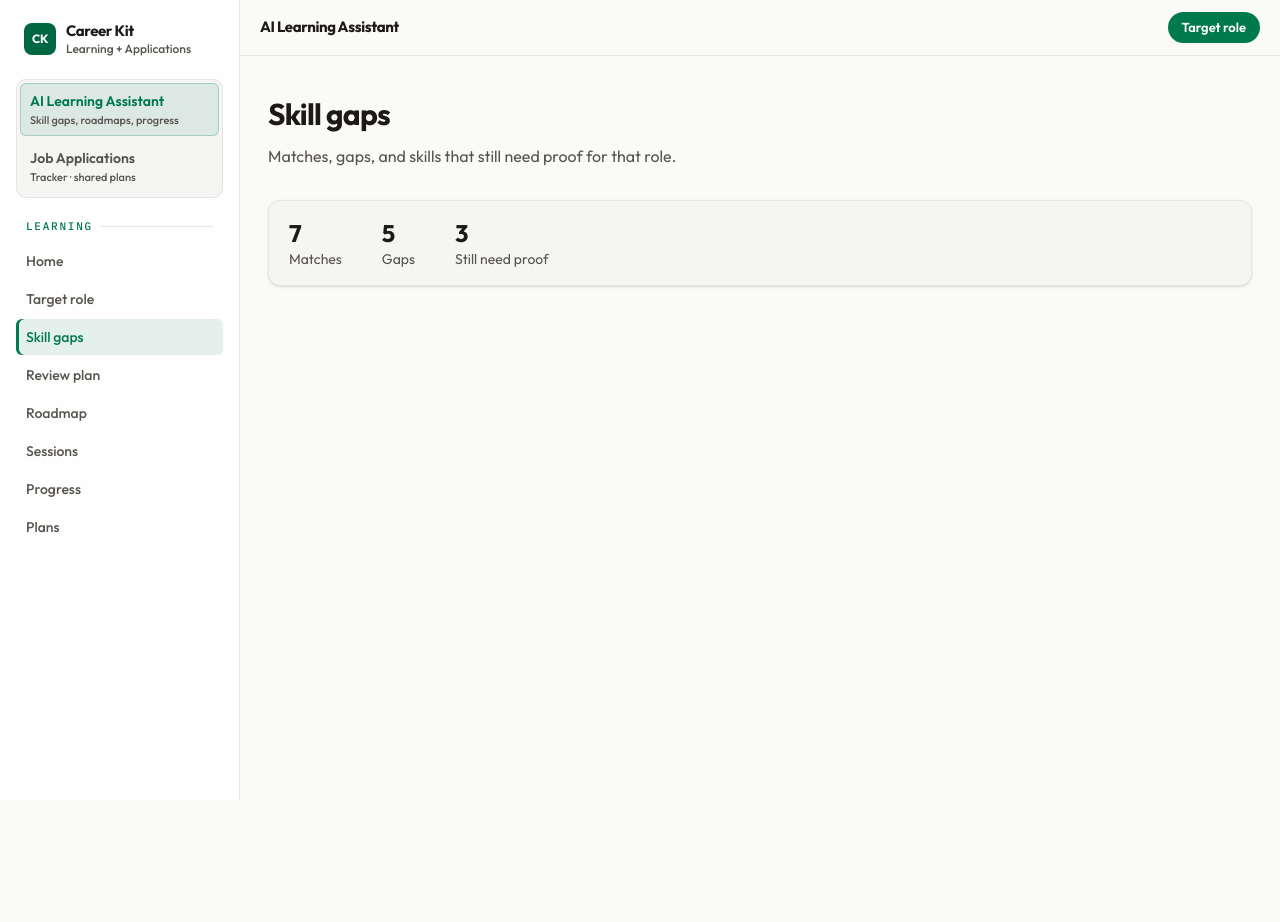
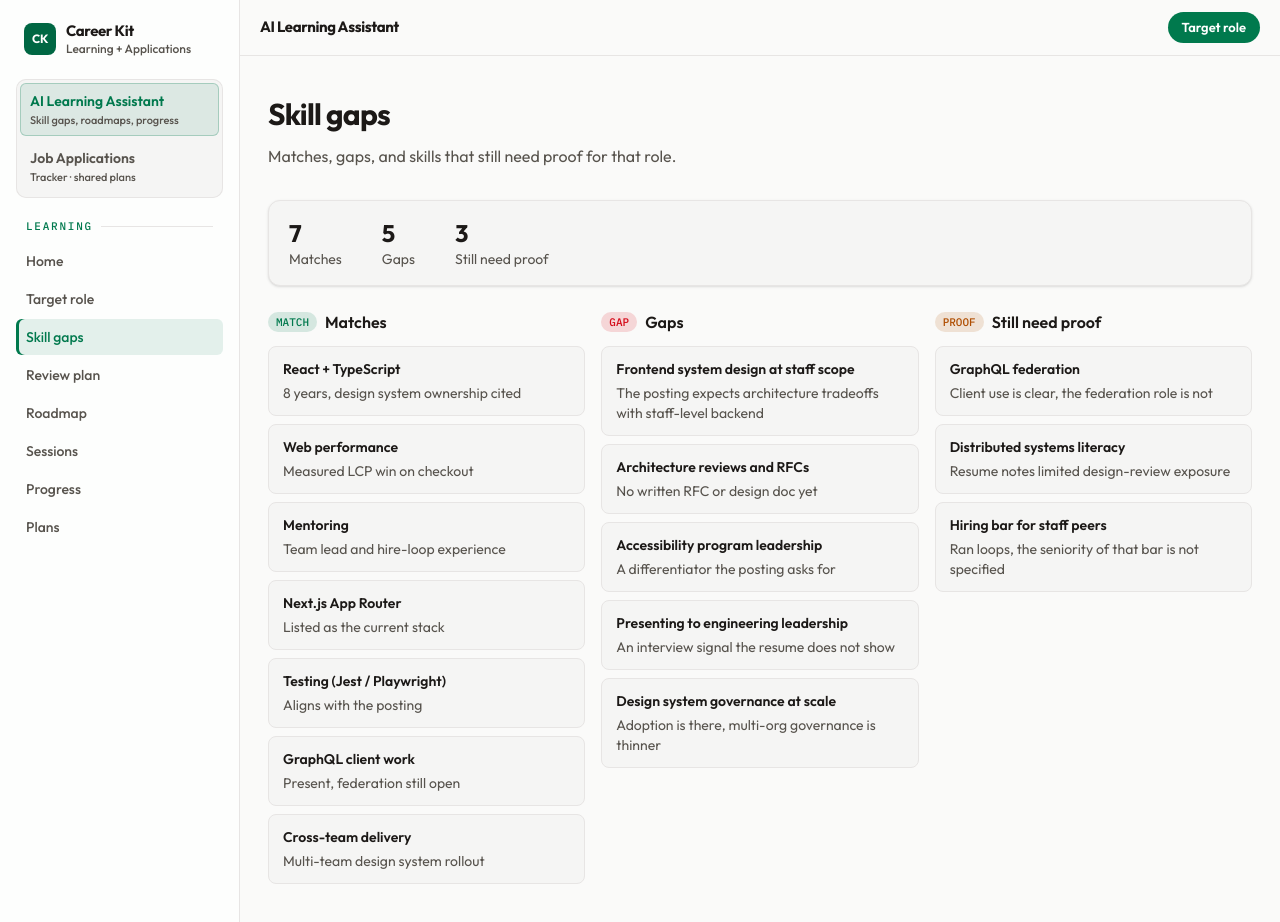
Before and after one commit to jappreetS/ai-learning-assistant, a Next.js app: page /gaps in a window 1280 px wide. Before the commit the page ends 800 px from the top, so only its background shows below. Built offline with nearby package versions, Linux system fonts and the light colour scheme.

Commit message:
ALA-14: list the sample skills in three groups
Each total is the number of skills in that group. The sample is still fixed in the file.

https://jappreetsingh.atlassian.net/browse/ALA-14

```diff
--- a/src/app/(app)/gaps/page.tsx
+++ b/src/app/(app)/gaps/page.tsx
@@ -2,10 +2,67 @@ import type { Metadata } from "next";
 
 export const metadata: Metadata = { title: "Skill gaps" };
 
-const counts = [
-  { value: "7", label: "Matches" },
-  { value: "5", label: "Gaps" },
-  { value: "3", label: "Still need proof" },
+const groups = [
+  {
+    label: "Matches",
+    pill: "Match",
+    pillClass: "bg-good/15 text-good",
+    skills: [
+      { name: "React + TypeScript", detail: "8 years, design system ownership cited" },
+      { name: "Web performance", detail: "Measured LCP win on checkout" },
+      { name: "Mentoring", detail: "Team lead and hire-loop experience" },
+      { name: "Next.js App Router", detail: "Listed as the current stack" },
+      { name: "Testing (Jest / Playwright)", detail: "Aligns with the posting" },
+      { name: "GraphQL client work", detail: "Present, federation still open" },
+      { name: "Cross-team delivery", detail: "Multi-team design system rollout" },
+    ],
+  },
+  {
+    label: "Gaps",
+    pill: "Gap",
+    pillClass: "bg-bad/15 text-bad",
+    skills: [
+      {
+        name: "Frontend system design at staff scope",
+        detail: "The posting expects architecture tradeoffs with staff-level backend",
+      },
+      {
+        name: "Architecture reviews and RFCs",
+        detail: "No written RFC or design doc yet",
+      },
+      {
+        name: "Accessibility program leadership",
+        detail: "A differentiator the posting asks for",
+      },
+      {
+        name: "Presenting to engineering leadership",
+        detail: "An interview signal the resume does not show",
+      },
+      {
+        name: "Design system governance at scale",
+        detail: "Adoption is there, multi-org governance is thinner",
+      },
+    ],
+  },
+  {
+    label: "Still need proof",
+    pill: "Proof",
+    pillClass: "bg-warn/15 text-warn",
+    skills: [
+      {
+        name: "GraphQL federation",
+        detail: "Client use is clear, the federation role is not",
+      },
+      {
+        name: "Distributed systems literacy",
+        detail: "Resume notes limited design-review exposure",
+      },
+      {
+        name: "Hiring bar for staff peers",
+        detail: "Ran loops, the seniority of that bar is not specified",
+      },
+    ],
+  },
 ];
 
 export default function SkillGapsPage() {
@@ -16,11 +73,36 @@ export default function SkillGapsPage() {
         Matches, gaps, and skills that still need proof for that role.
       </p>
       <div className="mt-8 flex flex-wrap gap-x-10 gap-y-4 rounded-xl border border-line bg-panel px-5 py-4 shadow-sm">
-        {counts.map((item) => (
-          <div key={item.label}>
-            <p className="text-2xl font-bold tracking-tight">{item.value}</p>
-            <p className="text-sm text-muted">{item.label}</p>
+        {groups.map((group) => (
+          <div key={group.label}>
+            <p className="text-2xl font-bold tracking-tight">{group.skills.length}</p>
+            <p className="text-sm text-muted">{group.label}</p>
           </div>
+        ))}
+      </div>
+      <div className="mt-6 grid gap-4 lg:grid-cols-3">
+        {groups.map((group) => (
+          <section key={group.label}>
+            <h2 className="mb-3 flex items-center gap-2 text-base font-semibold">
+              <span
+                className={`rounded-full px-2 py-0.5 font-mono text-[11px] font-medium uppercase ${group.pillClass}`}
+              >
+                {group.pill}
+              </span>
+              {group.label}
+            </h2>
+            <ul className="flex flex-col gap-2">
+              {group.skills.map((skill) => (
+                <li
+                  key={skill.name}
+                  className="rounded-lg border border-line bg-panel px-3.5 py-3"
+                >
+                  <p className="text-sm font-semibold">{skill.name}</p>
+                  <p className="mt-1 text-sm text-muted">{skill.detail}</p>
+                </li>
+              ))}
+            </ul>
+          </section>
         ))}
       </div>
     </main>
```
